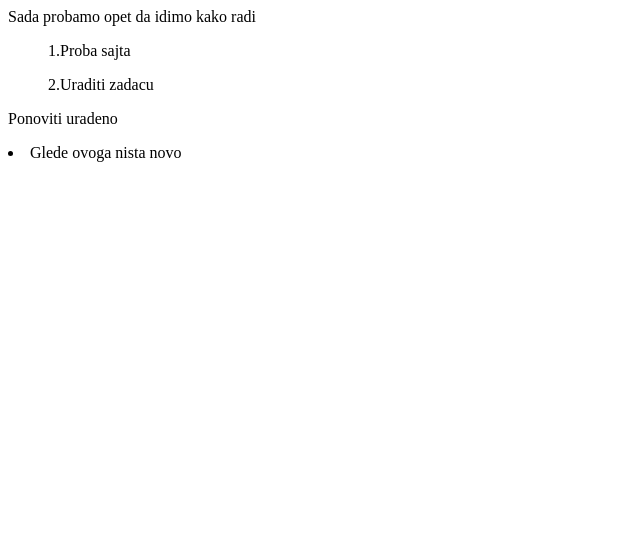
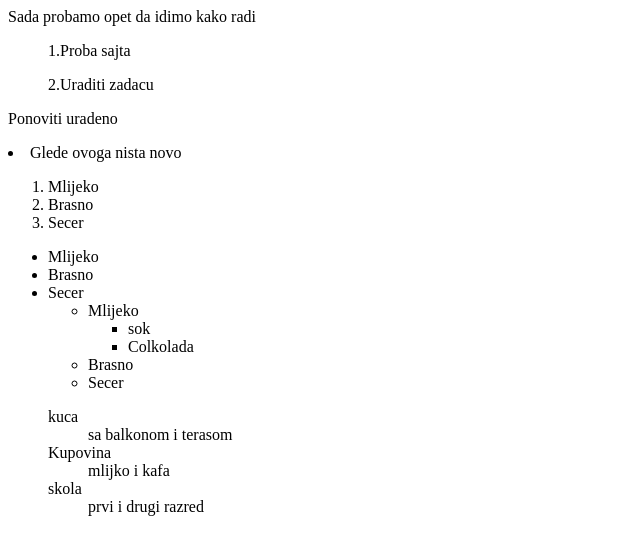
Before and after one commit to sara321321/drugi-Test, a plain HTML site: page index1.html in a window 1280 px wide. Shown: the whole page, without its empty margins (0-640 px from the left). Drawn offline with Linux system fonts and the light colour scheme.

Commit message:
new changes

```diff
--- a/index1.html
+++ b/index1.html
@@ -7,3 +7,46 @@
     <p>Ponoviti uradeno</p>
 
     <li>Glede ovoga nista novo</li>
+
+    <!DOCTYPE html>
+    <html lang="en">
+    <head>
+        <meta charset="UTF-8">
+        <title>Lists</title>
+        <ol>
+            <li>Mlijeko</li>
+            <li>Brasno</li>
+            <li>Secer</li>
+
+        </ol>
+
+        <ul>
+            <li>Mlijeko</li>
+            <li>Brasno</li>
+            <li>Secer</li>
+
+        <ul>
+            <li>Mlijeko
+                <ul>
+                    <li>sok</li>
+                    <li>Colkolada</li>
+                </ul>
+                <li>Brasno</li>
+                <li>Secer</li>
+        </ul>
+
+        <dl>
+            <dt>kuca</dt>
+            <dd>sa balkonom i terasom</dd>
+            <dt>Kupovina</dt>
+            <dd>mlijko i kafa</dd>
+            <dt>skola</dt>
+            <dd>prvi i drugi razred</dd>
+
+
+        </dl>
+    </head>
+    <body>
+
+    </body>
+    </html>
```
